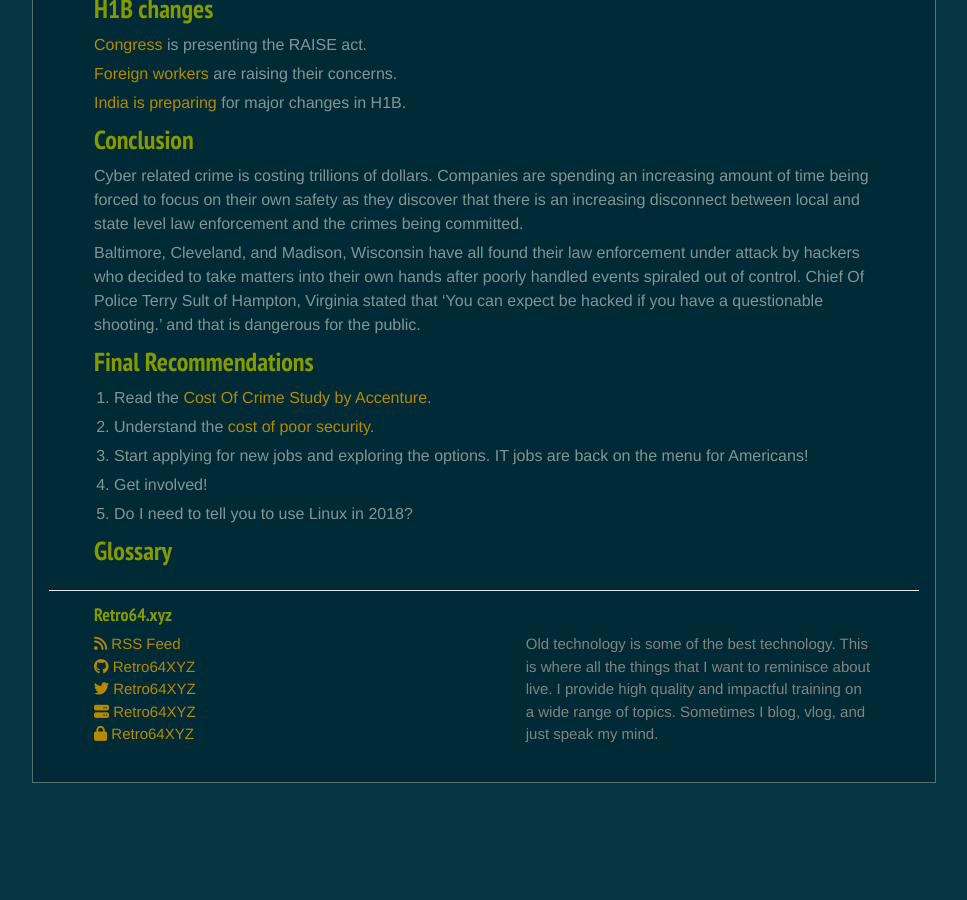
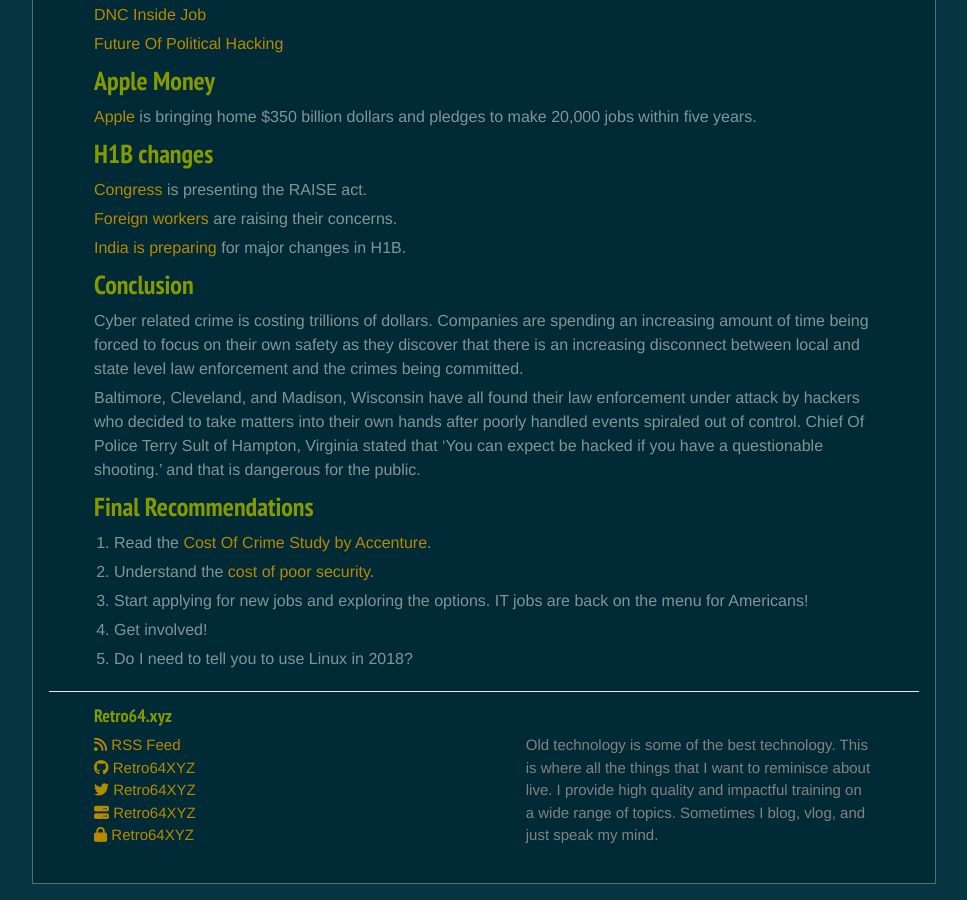
Before and after one commit to Retro64XYZ/retro64xyz.github.io, a Jekyll site: the page built from _posts/2018-01-09-2018-recap.md, in a window 1280 px wide and 900 px high, scrolled down 2484 px. Shown: the whole window, without its empty margins (156-1123 px from the left). Built offline with Jekyll 4.4.1, drawn with Linux system fonts in a browser that asks for light colours; nearby versions of some CDN libraries; before the commit the page ends 3283 px from its top, so only the background shows below that.

Commit message:
fix(format):Fixed some spacing for items and removed empty glossary

```diff
--- a/_posts/2018-01-09-2018-recap.md
+++ b/_posts/2018-01-09-2018-recap.md
@@ -48,7 +48,9 @@
 $5.00. He will be charged with Manslaughter.
 
 [LA Court](http://www.lacourt.org/criminalcasesummary/ui/)
+
 [PACER](https://www.pacer.gov/)
+
 [Kansas Courts](https://www.kansas.gov/countyCourts/)
 
 ### The Hot Cop Was Fired
@@ -151,8 +153,11 @@
 ### Political Hacking
 
 [France Macron Leak][macronleak]
+
 [DNC Hack][dnchacking]
+
 [DNC Inside Job][dncinside]
+
 [Future Of Political Hacking][politicalhacking]
 
 ### Apple Money
@@ -194,8 +199,6 @@
 
 5. Do I need to tell you to use Linux in 2018?
 
-### Glossary
-
 [CallOfDutyShooting]: http://archive.is/zpnfu 'Swatting Hoax Kills Man'
 [HotCop]: http://archive.is/neAkw 'A Super Sexy Cop Gets Fired For Social Media'
 [ESports]: http://archive.is/p8TK0 '1.5 Million ESports Records Leaked'
```
